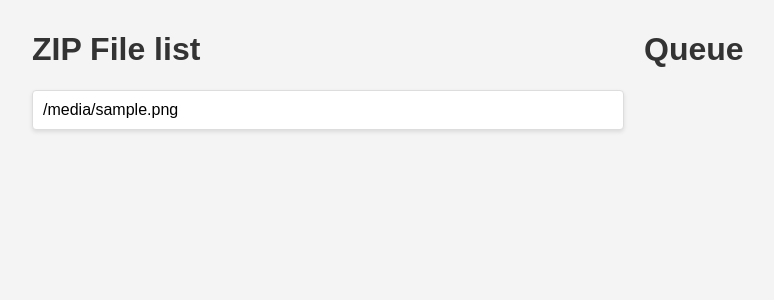
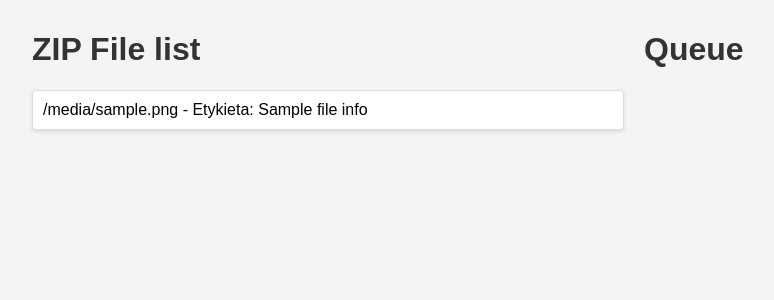
Before and after one commit to gzych98/simpack_server, a Flask app: template templates/filelist.html in a window 1280 px wide. Shown: the part 74-374 px from the top of the page, without its empty margins (6-780 px from the left). Run offline with Flask 3, Linux system fonts and the light colour scheme; the template is opened without the code that fills it: most values are stand-ins (such as "Sample title", 1, 10 or a date in 2020); data that the repository does not hold is empty.

Commit message:
4.12.2023

```diff
--- a/app.py
+++ b/app.py
@@ -5,9 +5,10 @@ import zipfile
 app = Flask(__name__)
 UPLOAD_FOLDER = 'UPLOAD'
 ALLOWED_EXTENSIONS = {'zip'}
-EXTENSION_LIST = 'zip'
+EXTENSION_LIST = 'txt'
 
 current_order = []
+file_with_labels = []
 
 
 def allowed_file(filename):
@@ -43,14 +44,34 @@ def upload_file():
                 else:
                     messages.append(f"Extension error: {file.filename}. Only .zip files accepted.<br>")
     print(current_order)
+    label_items()
     return render_template('upload.html', messages=messages)
 
+def label_items():
+    global file_with_labels
+    if not file_with_labels:
+        files = [f for f in os.listdir(app.config['UPLOAD_FOLDER']) if f.endswith(app.config['EXTENSION_LIST'])]
+        for file in files:
+            label = '1' if not file_with_labels else '2'
+            file_with_labels.append({'filename': file, 'label': label})
+        return print(file_with_labels)
+    else:
+        update_label()
+    return print(file_with_labels)
 
+def update_label():
+    global file_with_labels
+    print(file_with_labels)
+    for index, file_dict in enumerate(file_with_labels):
+        if index == 0:
+            file_dict['label'] = '1'  # Przypisz etykietę '1' pierwszemu elementowi
+        else:
+            file_dict['label'] = '2'  # Przypisz etykietę '2' wszystkim pozostałym elementom
 
 @app.route('/filelist')
 def filelist():
-    files = [f for f in os.listdir(app.config['UPLOAD_FOLDER']) if f.endswith(app.config['EXTENSION_LIST'])]
-    return render_template('filelist.html', files=files)
+    label_items()
+    return render_template('filelist.html', files=file_with_labels)
 
 # WERSJA Z IP UŻYTKOWNIKA
 # @app.route('/filelist')
--- a/static/style.css
+++ b/static/style.css
@@ -95,15 +95,17 @@ body {
   .submit-button {
     background-color: #4CAF50; /* Kolor tła */
     color: white; /* Kolor tekstu */
-    padding: 12px 20px;
+    padding: 10px 20px;
     border: none;
     border-radius: 4px;
     cursor: pointer;
+    box-shadow: 0 2px 4px rgba(0, 0, 0, 0.1);
     transition: all 0.2s ease;
   }
 
   .submit-button:hover {
     background-color: #45a049;
+    box-shadow: 0 4px 8px rgba(0, 0, 0, 0.2);
   }
 
   .message {
@@ -128,3 +130,18 @@ body {
     background-color: #f8d7da;
     color: #721c24;
 }
+
+.running {
+  background-color: blue;
+  color: white;
+}
+
+.waiting {
+  background-color: lightgray;
+  color: black;
+}
+
+.error {
+  background-color: red;
+  color: white;
+}
--- a/templates/filelist.html
+++ b/templates/filelist.html
@@ -10,13 +10,21 @@
         <div class="container">
             <div class="column column-left">
                 <h1>ZIP File list</h1>
-                <ul>
-                    <!-- IP UZYTKOWNIKA
+                <!-- <ul>
+                    IP UZYTKOWNIKA
                     {% for file_info in files %}
                         <li class="draggable" data-id="{{ file }}" draggable="true">{{ file_info['user_ip'] }} {{ file_info['filename'] }}</li>
-                    {% endfor %} -->
+                    {% endfor %}
                     {% for file in files %}
                         <li class="draggable" data-id="{{ file }}" draggable="true">{{ file }}</li>
+                    {% endfor %}
+                </ul> -->
+                <ul>
+                    <!-- Iteracja po liście files_with_labels -->
+                    {% for file_info in files %}
+                        <li class="draggable" data-id="{{ file_info.filename }}" draggable="true">
+                            {{ file_info.filename }} - Etykieta: {{ file_info.label }}
+                        </li>
                     {% endfor %}
                 </ul>
             </div>
```
